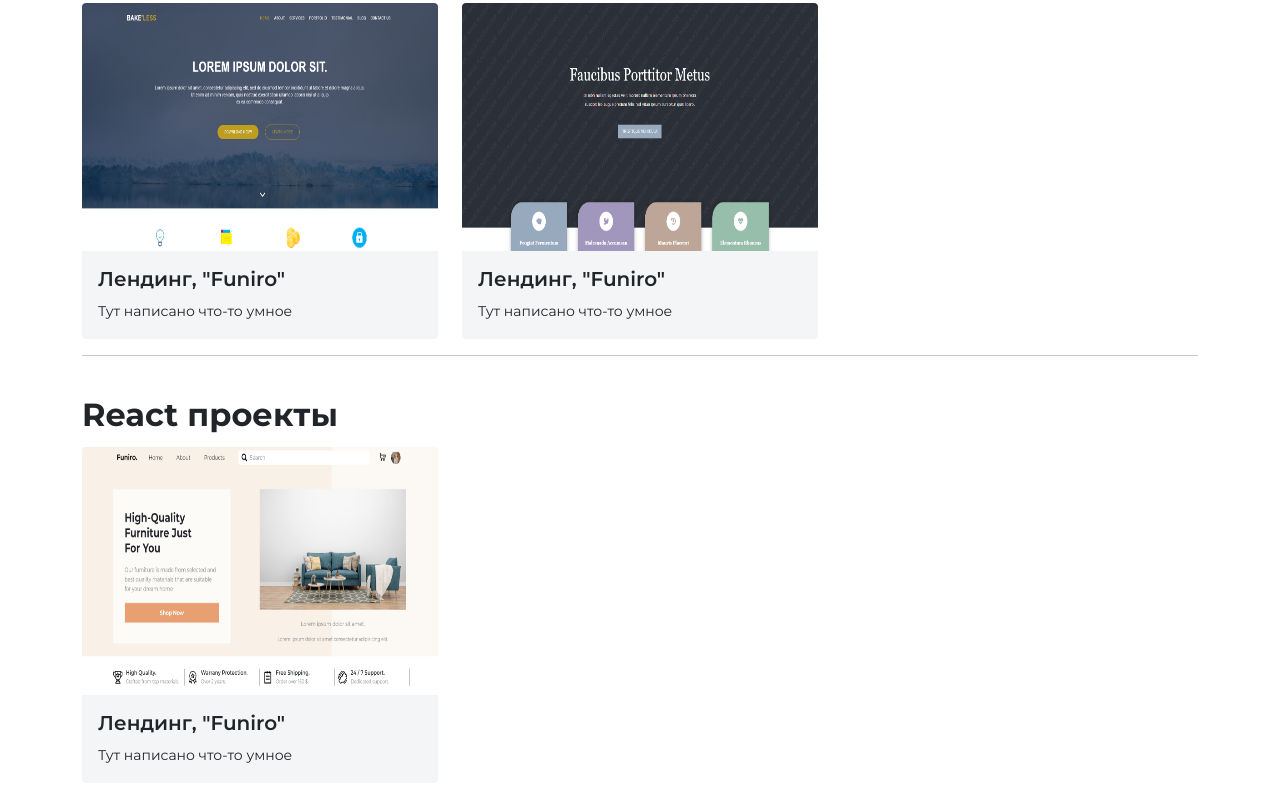
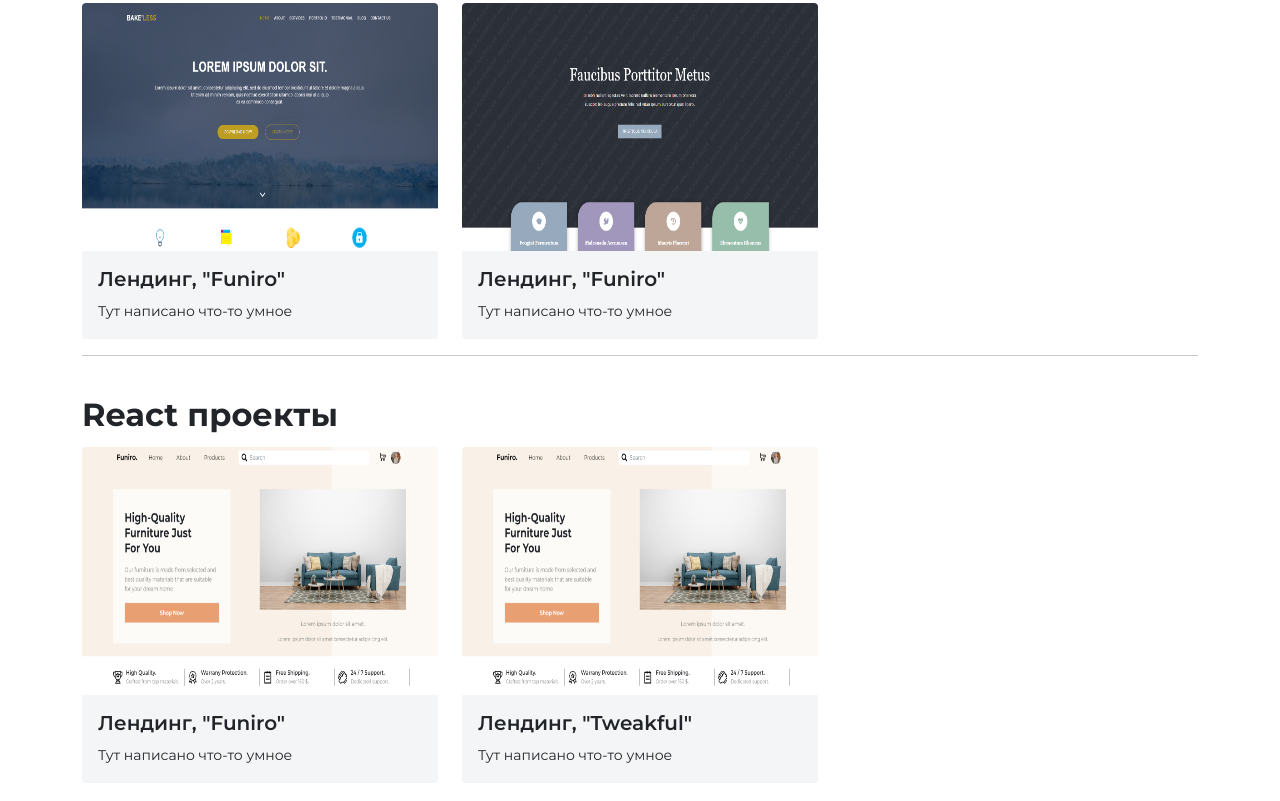
Before and after one commit to ArsenyS01/portfolio, a plain HTML site: page index.html in a window 1280 px wide. Shown: the part 455-1256 px from the top of the page. Drawn offline with nearby package versions, Linux system fonts and the light colour scheme.

Commit message:
Update index.html

```diff
--- a/index.html
+++ b/index.html
@@ -115,6 +115,23 @@
                   </div>
                 </div>
               </div>
+
+                <div class="col-4">
+                <div class="inner">
+                  <div class="card">
+                    <img src="dist/funiro.png" class="card-img-top" alt="...">
+                    <div class="card-body">
+                      <h5 class="card-title">Лендинг, "Tweakful"</h5>
+                      <small class="card-text">Тут написано что-то умное</small>
+                    </div>
+                  </div>
+                  <!-- ? Modalka -->
+                  <div class="add">
+                      <button class="empty" onclick="document.location='https:/\/arsenys01.github.io/tweakful/'">Предпросмотр</button>
+                      <!-- <button class="empty">Посмотреть код</button> -->
+                  </div>
+                </div>
+              </div>
           </div>
         </div>
     </div>
```
